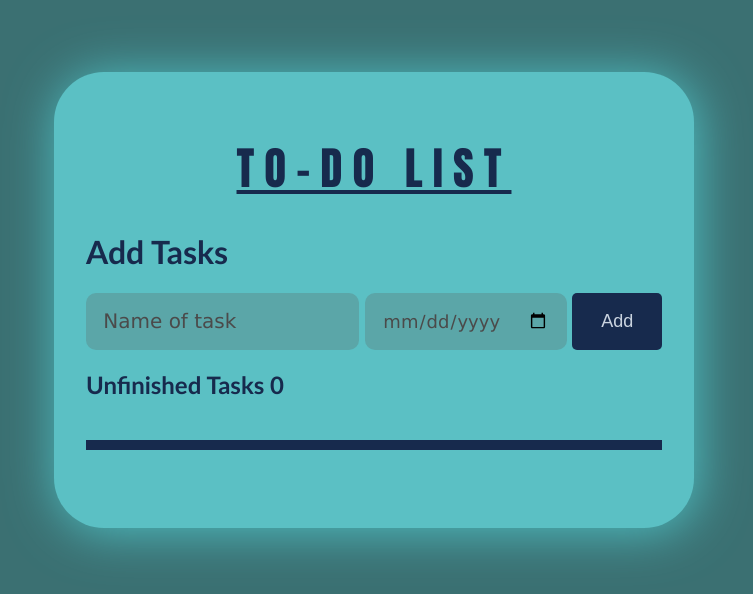
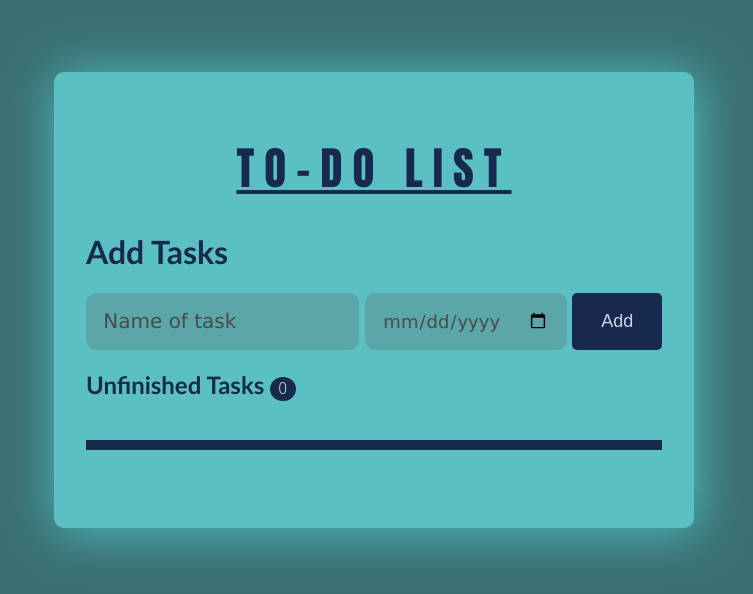
Before and after one commit to mintesnotshikur/todo-list, a plain HTML site: page index.html in a window 1280 px wide. Shown: the whole page, without its empty margins (274-1027 px from the left). Drawn offline with Linux system fonts and the light colour scheme.

Commit message:
Update style.css

```diff
--- a/style.css
+++ b/style.css
@@ -9,7 +9,7 @@ body {
     /* background-color: cadetblue; */
     background-color: rgb(91, 192, 196);
     padding: 5%;
-    border-radius: 50px;
+    border-radius: 10px;
     box-shadow: 3px 3px 50px rgb(79, 193, 197);
 }
 .title {
@@ -61,12 +61,23 @@ main {
 .container h2 {
     cursor: pointer;
     display: inline-block;
+
+    span {
+        font-size: 15px;
+        font-family: cursive;
+        font-weight: 100;
+        padding: 3px 8px;
+        color: white;
+        background-color: rgb(23, 42, 77);
+        border-radius: 50%;
+    }
 }
 .tasks {
     display: grid;
     grid-template-columns: 2fr 1fr 1fr;
     border-top: 10px solid;
     padding: 4% 2%;
+    align-items: center;
 }
 .tasks div {
     font-size: 20px;
```
